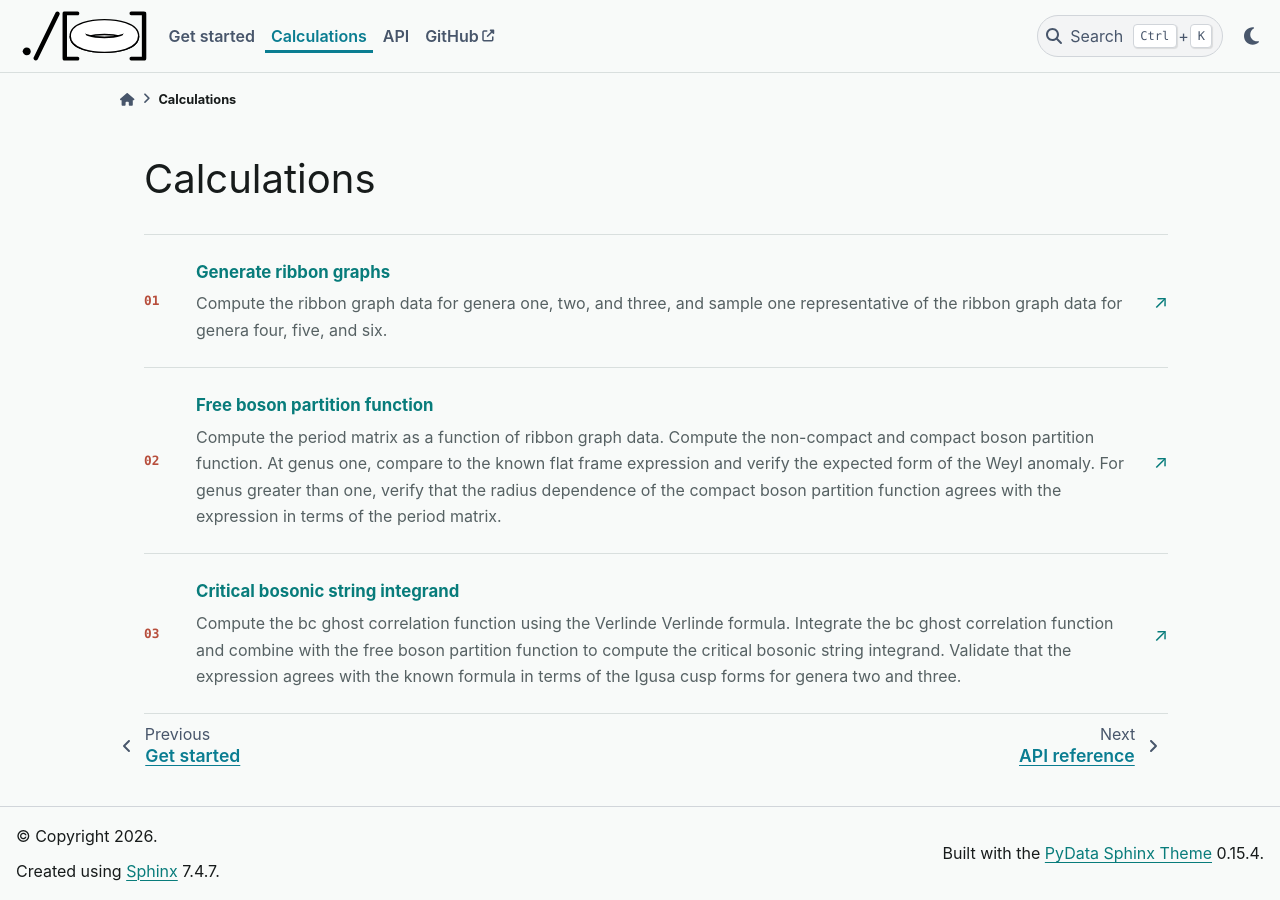
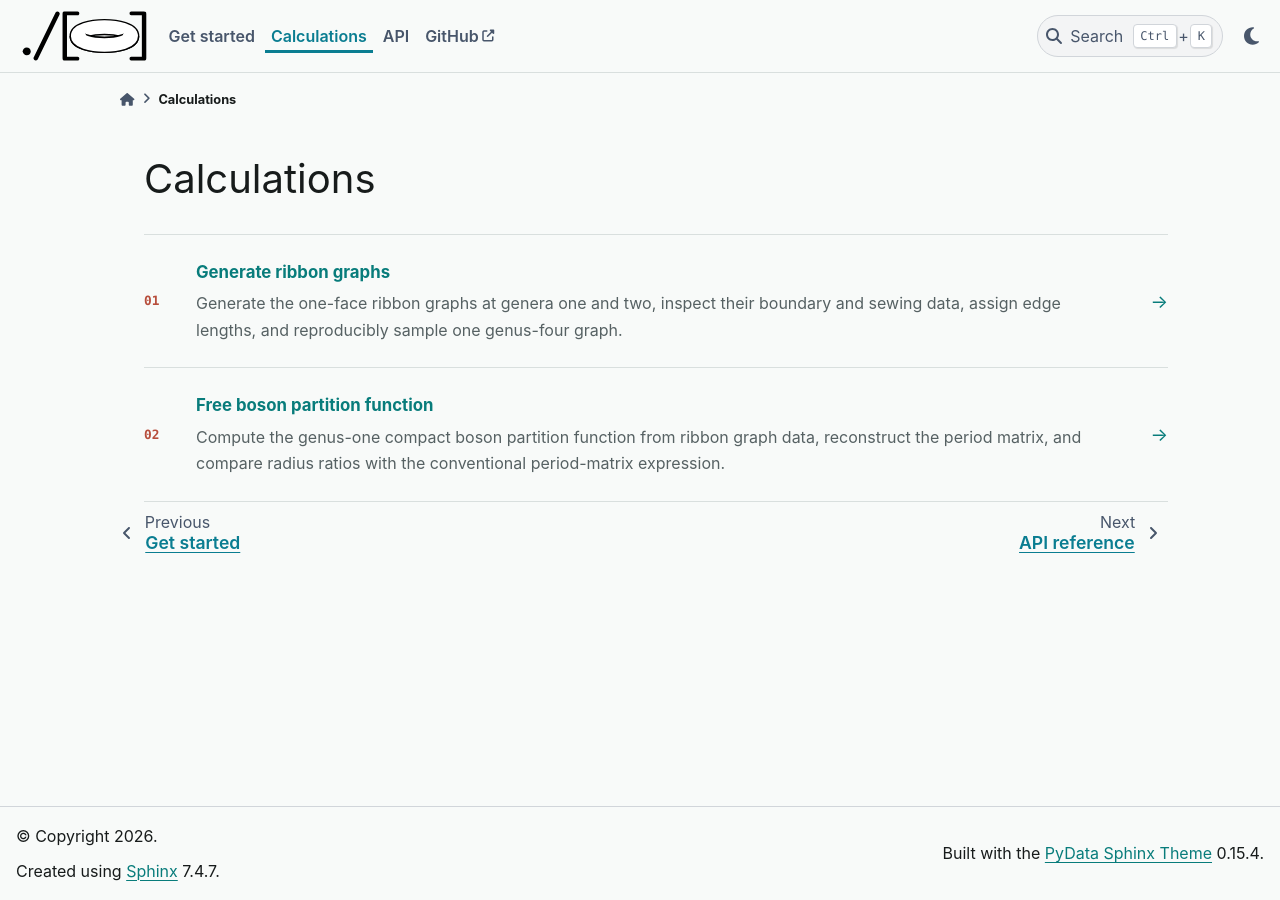
Before and after one commit to Sam-2727/string-amplitudes, a Sphinx documentation site: the page built from docs/calculations.md, in a window 1280 px wide. Built offline with Sphinx 7.4.7 and the PyData theme 0.15.4, drawn with Linux system fonts in a browser that asks for light colours.

Commit message:
Publish calculation notebooks

```diff
--- a/docs/calculations.md
+++ b/docs/calculations.md
@@ -6,28 +6,20 @@
 # Calculations
 
 <div class="tutorial-list">
-  <a class="tutorial-item" href="https://github.com/Sam-2727/string-amplitudes/blob/main/tutorials/ribbon_graph_generation.ipynb">
+  <a class="tutorial-item" href="notebooks/ribbon_graph_generation.html">
     <span class="tutorial-number">01</span>
     <span class="tutorial-copy">
       <strong>Generate ribbon graphs</strong>
-      <span>Compute the ribbon graph data for genera one, two, and three, and sample one representative of the ribbon graph data for genera four, five, and six.</span>
+      <span>Generate the one-face ribbon graphs at genera one and two, inspect their boundary and sewing data, assign edge lengths, and reproducibly sample one genus-four graph.</span>
     </span>
-    <span class="tutorial-arrow" aria-hidden="true">&#8599;</span>
+    <span class="tutorial-arrow" aria-hidden="true">&#8594;</span>
   </a>
-  <a class="tutorial-item" href="https://github.com/Sam-2727/string-amplitudes/blob/main/tutorials/compact_boson_partition_function.ipynb">
+  <a class="tutorial-item" href="notebooks/compact_boson_partition_function.html">
     <span class="tutorial-number">02</span>
     <span class="tutorial-copy">
       <strong>Free boson partition function</strong>
-      <span>Compute the period matrix as a function of ribbon graph data. Compute the non-compact and compact boson partition function. At genus one, compare to the known flat frame expression and verify the expected form of the Weyl anomaly. For genus greater than one, verify that the radius dependence of the compact boson partition function agrees with the expression in terms of the period matrix.</span>
+      <span>Compute the genus-one compact boson partition function from ribbon graph data, reconstruct the period matrix, and compare radius ratios with the conventional period-matrix expression.</span>
     </span>
-    <span class="tutorial-arrow" aria-hidden="true">&#8599;</span>
-  </a>
-  <a class="tutorial-item" href="https://github.com/Sam-2727/string-amplitudes/blob/main/tutorials/critical_bosonic_string_integrand.ipynb">
-    <span class="tutorial-number">03</span>
-    <span class="tutorial-copy">
-      <strong>Critical bosonic string integrand</strong>
-      <span>Compute the bc ghost correlation function using the Verlinde Verlinde formula. Integrate the bc ghost correlation function and combine with the free boson partition function to compute the critical bosonic string integrand. Validate that the expression agrees with the known formula in terms of the Igusa cusp forms for genera two and three.</span>
-    </span>
-    <span class="tutorial-arrow" aria-hidden="true">&#8599;</span>
+    <span class="tutorial-arrow" aria-hidden="true">&#8594;</span>
   </a>
 </div>
--- /dev/null
+++ b/docs/render_notebooks.py
@@ -0,0 +1,48 @@
+"""Render the published calculation notebooks into the documentation build."""
+
+from pathlib import Path
+
+import nbformat
+from nbconvert import HTMLExporter
+from nbconvert.writers import FilesWriter
+
+
+PROJECT_ROOT = Path(__file__).resolve().parents[1]
+OUTPUT_DIRECTORY = PROJECT_ROOT / "docs" / "_build" / "html" / "notebooks"
+PUBLISHED_NOTEBOOKS = (
+    (
+        PROJECT_ROOT / "tutorials" / "ribbon_graph_generation.ipynb",
+        "Ribbon graph generation",
+    ),
+    (
+        PROJECT_ROOT / "tutorials" / "compact_boson_partition_function.ipynb",
+        "Compact boson partition function",
+    ),
+)
+
+
+def main() -> None:
+    """Render the explicitly published notebooks without executing them."""
+
+    OUTPUT_DIRECTORY.mkdir(parents=True, exist_ok=True)
+    exporter = HTMLExporter(template_name="lab")
+    exporter.exclude_input_prompt = True
+    exporter.exclude_output_prompt = True
+    writer = FilesWriter(build_directory=str(OUTPUT_DIRECTORY))
+
+    for notebook_path, title in PUBLISHED_NOTEBOOKS:
+        notebook = nbformat.read(notebook_path, as_version=4)
+        body, resources = exporter.from_notebook_node(
+            notebook,
+            resources={
+                "metadata": {
+                    "name": title,
+                    "path": str(notebook_path.parent),
+                }
+            },
+        )
+        writer.write(body, resources, notebook_name=notebook_path.stem)
+
+
+if __name__ == "__main__":
+    main()
--- a/pyproject.toml
+++ b/pyproject.toml
@@ -39,6 +39,7 @@
 [project.optional-dependencies]
 docs = [
     "myst-parser>=2.0",
+    "nbconvert>=7.0",
     "pydata-sphinx-theme>=0.15",
     "sphinx>=7.0",
 ]
```
Also changed, not shown: 4 other files.
